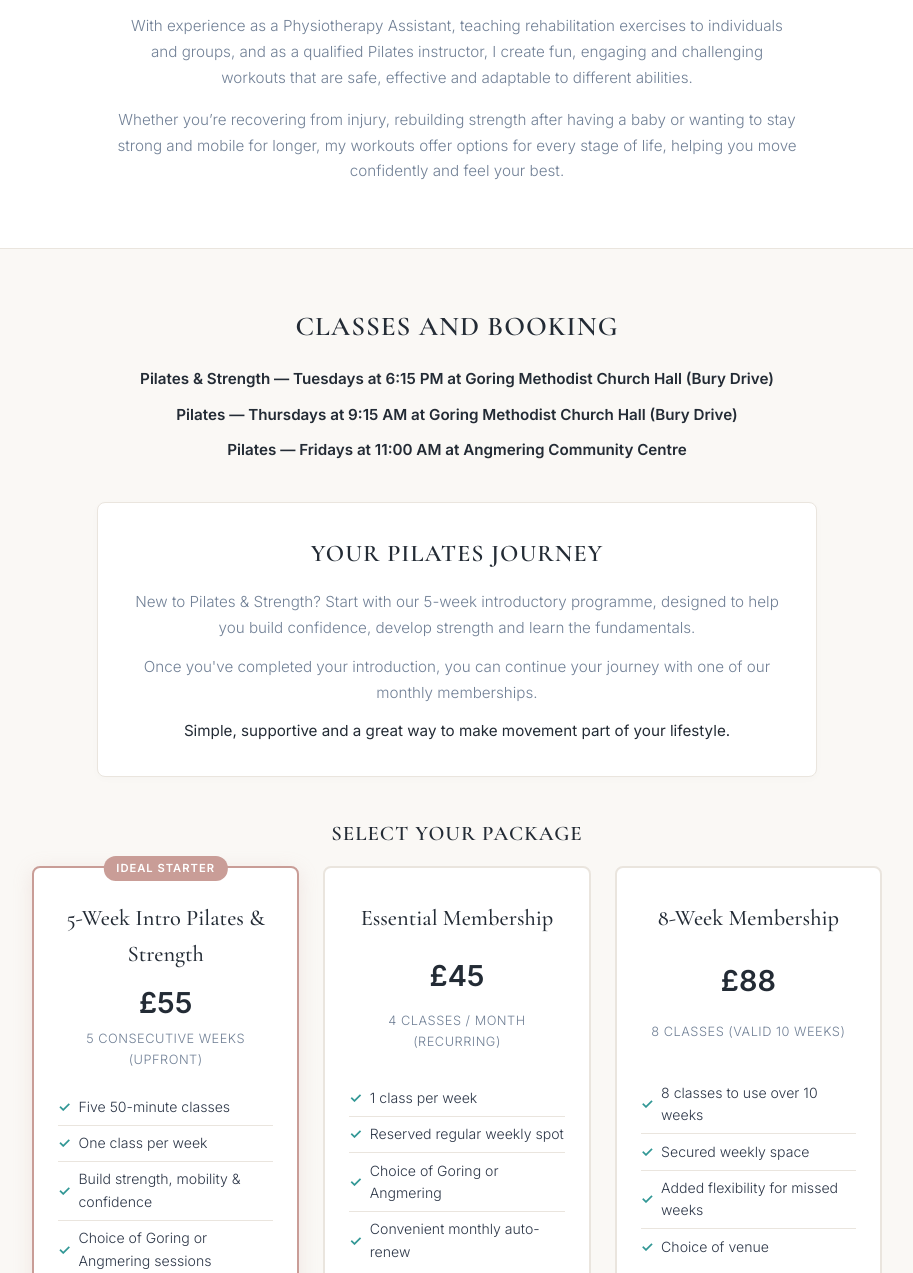
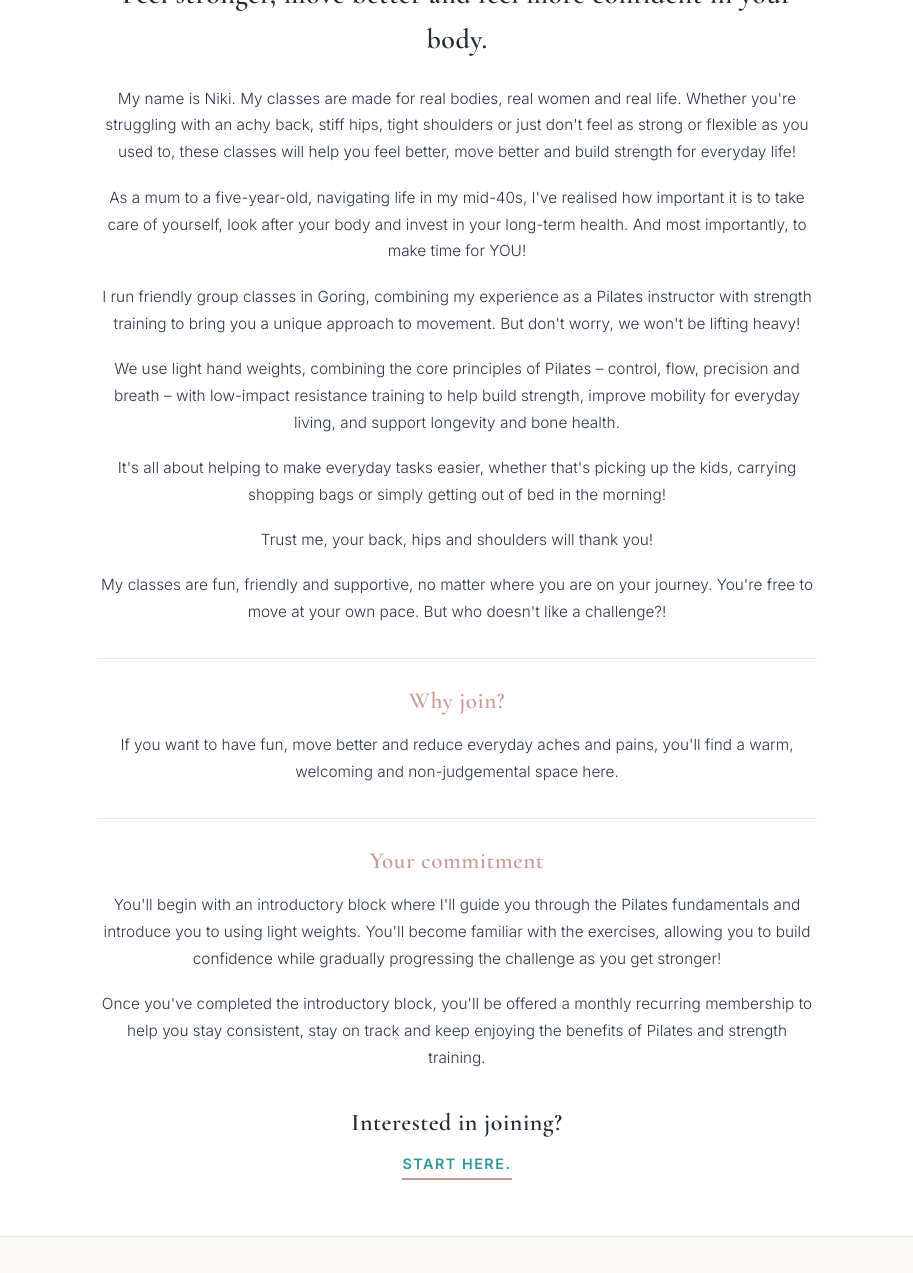
Before and after one commit to Niki-g-pilates/Niki-G-Pilates-, a plain HTML site: page index.html in a window 1280 px wide. Shown: the part 608-1881 px from the top of the page, without its empty margins (183-1096 px from the left). Drawn offline with nearby package versions, Linux system fonts and the light colour scheme.

Commit message:
Update index.html

```diff
--- a/index.html
+++ b/index.html
@@ -117,11 +117,71 @@
     .hero-title { font-size: 2.5rem; font-weight: 600; text-transform: uppercase; letter-spacing: 2px; margin-bottom: 0.5rem; color: #FFFFFF; }
     .hero-subtitle { font-size: 0.95rem; color: #FAF8F5; font-weight: 300; letter-spacing: 0.5px; }
 
-    /* INTRO SECTION */
-    .intro-section { background-color: #FFFFFF; padding: 3rem 1.5rem; border-bottom: 1px solid var(--border-color); text-align: center; }
-    .intro-content { max-width: 680px; margin: 0 auto; }
-    .intro-heading { font-size: 1.8rem; font-weight: 600; color: var(--primary-dark); margin-bottom: 1rem; letter-spacing: 0.5px; }
-    .intro-text { font-size: 0.95rem; color: var(--text-muted); margin-bottom: 1rem; line-height: 1.7; font-weight: 300; }
+    /* INTRO SECTION (STYLED TO MATCH WEBSITE THEME) */
+    .intro-section { background-color: #FFFFFF; padding: 3.5rem 1.5rem; border-bottom: 1px solid var(--border-color); text-align: center; }
+    .intro-content { max-width: 720px; margin: 0 auto; }
+
+    .intro-brand-script {
+      font-family: var(--font-script);
+      font-size: 2.6rem;
+      color: var(--primary-rose);
+      margin-bottom: 0.3rem;
+      line-height: 1.2;
+    }
+
+    .intro-heading {
+      font-size: 1.75rem;
+      font-weight: 600;
+      color: var(--primary-dark);
+      margin-bottom: 1.5rem;
+      letter-spacing: 0.5px;
+    }
+
+    .intro-text {
+      font-size: 0.96rem;
+      color: var(--text-dark);
+      margin-bottom: 1.15rem;
+      line-height: 1.75;
+      font-weight: 300;
+    }
+
+    .intro-subblock {
+      margin-top: 2rem;
+      padding-top: 1.5rem;
+      border-top: 1px solid var(--border-color);
+    }
+
+    .intro-subheading {
+      font-family: var(--font-heading);
+      font-size: 1.45rem;
+      font-weight: 600;
+      color: var(--primary-rose);
+      margin-bottom: 0.75rem;
+      letter-spacing: 0.5px;
+    }
+
+    .intro-cta-heading {
+      font-family: var(--font-heading);
+      font-size: 1.5rem;
+      font-weight: 600;
+      color: var(--primary-dark);
+      margin-top: 2rem;
+      margin-bottom: 0.4rem;
+    }
+
+    .intro-start-here {
+      display: inline-block;
+      font-family: var(--font-body);
+      font-size: 0.9rem;
+      font-weight: 600;
+      text-transform: uppercase;
+      letter-spacing: 1.5px;
+      color: var(--accent-green);
+      text-decoration: none;
+      padding-bottom: 3px;
+      border-bottom: 2px solid var(--primary-rose);
+      margin-top: 0.2rem;
+    }
 
     /* SECTIONS & CARDS */
     .section-strip { width: 100%; padding: 3.5rem 1.5rem; }
@@ -146,53 +206,33 @@
     /* SCHEDULE ITEM LIST FORMAT */
     .schedule-list-container {
       max-width: 720px;
-      margin: 0 auto 2rem auto;
+      margin: 0 auto 2.2rem auto;
       text-align: center;
+      padding: 1.4rem 1.2rem;
+      background-color: #FFFFFF;
+      border-radius: 8px;
+      border: 1px solid var(--border-color);
+    }
+    .schedule-list-label {
+      font-family: var(--font-heading);
+      font-size: 1.25rem;
+      color: var(--primary-rose);
+      margin-bottom: 0.8rem;
+      text-transform: uppercase;
+      letter-spacing: 1px;
     }
     .schedule-list {
       list-style: none;
       padding: 0;
       display: flex;
       flex-direction: column;
-      gap: 0.8rem;
+      gap: 0.75rem;
     }
     .schedule-list li {
       font-size: 0.95rem;
       font-weight: 600;
       color: var(--primary-dark);
       line-height: 1.5;
-    }
-
-    /* CENTERED JOURNEY SECTION */
-    .journey-section {
-      text-align: center;
-      max-width: 720px;
-      margin: 2.5rem auto;
-      padding: 2rem 1.5rem;
-      background: #FFFFFF;
-      border-radius: 8px;
-      border: 1px solid var(--border-color);
-      box-shadow: 0 2px 8px rgba(0,0,0,0.02);
-    }
-    .journey-section h3 {
-      font-family: var(--font-heading);
-      font-size: 1.5rem;
-      color: var(--primary-dark);
-      margin-bottom: 1rem;
-      text-transform: uppercase;
-      letter-spacing: 1px;
-    }
-    .journey-section p {
-      color: var(--text-muted);
-      font-size: 0.95rem;
-      line-height: 1.7;
-      font-weight: 300;
-      margin-bottom: 0.8rem;
-    }
-    .journey-section p:last-child {
-      margin-bottom: 0;
-      font-weight: 400;
-      color: var(--primary-dark);
     }
 
     /* MEMBERSHIPS GRID */
@@ -292,22 +332,50 @@
         </div>
       </section>
 
+      <!-- UPDATED INTRO SECTION (EXACT WORDING PRESERVED) -->
       <section class="intro-section">
         <div class="intro-content">
-          <h2 class="intro-heading">Move well. Feel strong. Feel your best.</h2>
-          <p class="intro-text">I’m passionate about making movement fun, effective and accessible to everyone.</p>
-          <p class="intro-text">With experience as a Physiotherapy Assistant, teaching rehabilitation exercises to individuals and groups, and as a qualified Pilates instructor, I create fun, engaging and challenging workouts that are safe, effective and adaptable to different abilities.</p>
-          <p class="intro-text">Whether you’re recovering from injury, rebuilding strength after having a baby or wanting to stay strong and mobile for longer, my workouts offer options for every stage of life, helping you move confidently and feel your best.</p>
+          <div class="intro-brand-script">Niki G Pilates</div>
+          <h2 class="intro-heading">Feel stronger, move better and feel more confident in your body.</h2>
+
+          <p class="intro-text">My name is Niki. My classes are made for real bodies, real women and real life. Whether you're struggling with an achy back, stiff hips, tight shoulders or just don't feel as strong or flexible as you used to, these classes will help you feel better, move better and build strength for everyday life!</p>
+
+          <p class="intro-text">As a mum to a five-year-old, navigating life in my mid-40s, I've realised how important it is to take care of yourself, look after your body and invest in your long-term health. And most importantly, to make time for YOU!</p>
+
+          <p class="intro-text">I run friendly group classes in Goring, combining my experience as a Pilates instructor with strength training to bring you a unique approach to movement. But don't worry, we won't be lifting heavy!</p>
+
+          <p class="intro-text">We use light hand weights, combining the core principles of Pilates – control, flow, precision and breath – with low-impact resistance training to help build strength, improve mobility for everyday living, and support longevity and bone health.</p>
+
+          <p class="intro-text">It's all about helping to make everyday tasks easier, whether that's picking up the kids, carrying shopping bags or simply getting out of bed in the morning!</p>
+
+          <p class="intro-text">Trust me, your back, hips and shoulders will thank you!</p>
+
+          <p class="intro-text">My classes are fun, friendly and supportive, no matter where you are on your journey. You're free to move at your own pace. But who doesn't like a challenge?!</p>
+
+          <div class="intro-subblock">
+            <h3 class="intro-subheading">Why join?</h3>
+            <p class="intro-text">If you want to have fun, move better and reduce everyday aches and pains, you'll find a warm, welcoming and non-judgemental space here.</p>
+          </div>
+
+          <div class="intro-subblock">
+            <h3 class="intro-subheading">Your commitment</h3>
+            <p class="intro-text">You'll begin with an introductory block where I'll guide you through the Pilates fundamentals and introduce you to using light weights. You'll become familiar with the exercises, allowing you to build confidence while gradually progressing the challenge as you get stronger!</p>
+            <p class="intro-text">Once you've completed the introductory block, you'll be offered a monthly recurring membership to help you stay consistent, stay on track and keep enjoying the benefits of Pilates and strength training.</p>
+          </div>
+
+          <h3 class="intro-cta-heading">Interested in joining?</h3>
+          <a href="#classes-booking" class="intro-start-here">Start here.</a>
         </div>
       </section>
 
       <!-- CLASSES & BOOKING MAIN SECTION -->
-      <section class="section-strip strip-stone">
+      <section id="classes-booking" class="section-strip strip-stone">
         <div class="strip-content">
           <h2 class="section-title">CLASSES AND BOOKING</h2>
 
-          <!-- ITEMISED SCHEDULE LIST -->
+          <!-- WEEKLY CLASS SCHEDULE LIST (PLACED RIGHT AFTER "START HERE.") -->
           <div class="schedule-list-container">
+            <div class="schedule-list-label">Weekly Class Schedule</div>
             <ul class="schedule-list">
               <li>Pilates & Strength — Tuesdays at 6:15 PM at Goring Methodist Church Hall (Bury Drive)</li>
               <li>Pilates — Thursdays at 9:15 AM at Goring Methodist Church Hall (Bury Drive)</li>
@@ -315,20 +383,12 @@
             </ul>
           </div>
 
-          <!-- CENTERED JOURNEY SECTION -->
-          <div class="journey-section">
-            <h3>Your Pilates Journey</h3>
-            <p>New to Pilates & Strength? Start with our 5-week introductory programme, designed to help you build confidence, develop strength and learn the fundamentals.</p>
-            <p>Once you've completed your introduction, you can continue your journey with one of our monthly memberships.</p>
-            <p>Simple, supportive and a great way to make movement part of your lifestyle.</p>
-          </div>
-
           <h3 class="subsection-title">Select Your Package</h3>
 
-          <!-- MEMBERSHIPS & COURSE OPTIONS GRID -->
+          <!-- MEMBERSHIPS & COURSE OPTIONS GRID (5-WEEK BLOCK FIRST) -->
           <div class="membership-grid">
 
-            <!-- 5-WEEK INTRODUCTORY COURSE (£55) -->
+            <!-- 5-WEEK INTRODUCTORY COURSE (FIRST) -->
             <div class="membership-card featured">
               <div class="badge-popular">Ideal Starter</div>
               <div class="membership-name">5-Week Intro Pilates & Strength</div>
```
